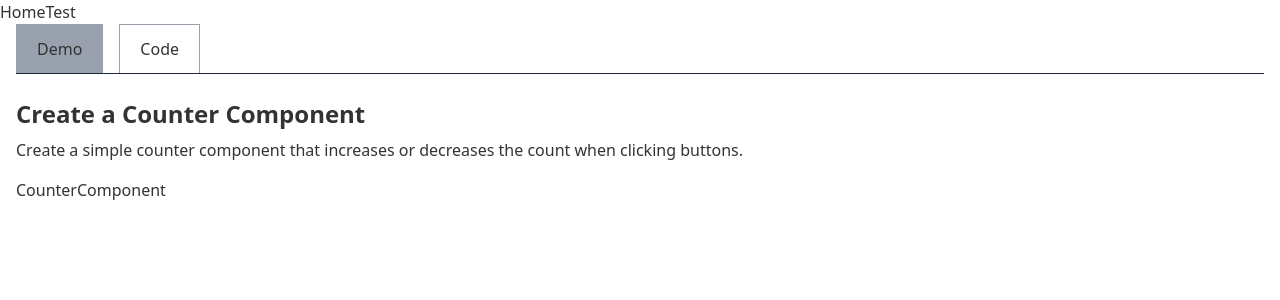
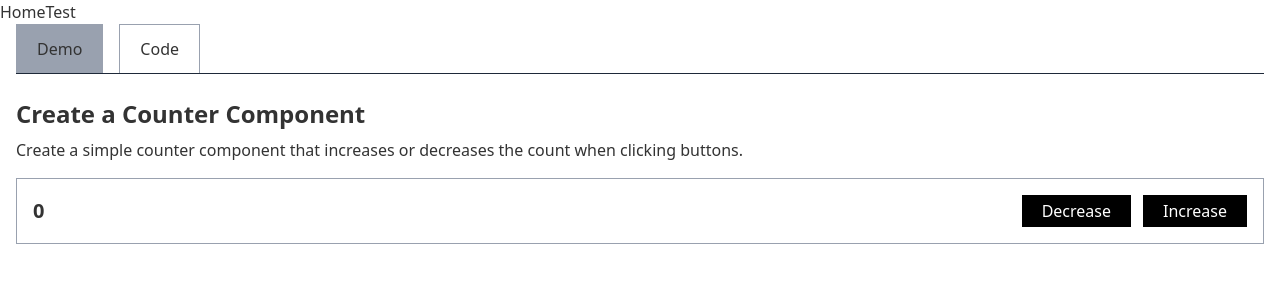
Before and after one commit to siddhiair/frontend-drills, a React (Vite) app: page /challenge/create-a-counter-component in a window 1280 px wide. Shown: the top 300 px of the page. Built offline with nearby package versions, Linux system fonts and the light colour scheme.

Commit message:
added counter challenge

```diff
--- a/src/challenges/CounterComponent.tsx
+++ b/src/challenges/CounterComponent.tsx
@@ -1,5 +1,31 @@
+import { useState } from "react";
+
 const CounterComponent = () => {
-  return <div>CounterComponent</div>;
+  const [count, setCount] = useState<number>(0);
+
+  const increment = () => {
+    setCount((prev) => prev + 1);
+  };
+  const decrement = () => {
+    setCount((prev) => prev - 1);
+  };
+
+  const buttonClass =
+    "text-semibold text-white bg-black px-5 py-1 cursor-pointer transition-colors hover:bg-gray-700";
+
+  return (
+    <div className="border border-gray-400 px-4 py-4 flex justify-between items-center transition">
+      <span className="text-xl font-bold">{count}</span>
+      <div className="flex gap-x-3">
+        <button className={buttonClass} type="button" onClick={decrement}>
+          Decrease
+        </button>
+        <button className={buttonClass} type="button" onClick={increment}>
+          Increase
+        </button>
+      </div>
+    </div>
+  );
 };
 
 export default CounterComponent;
```
